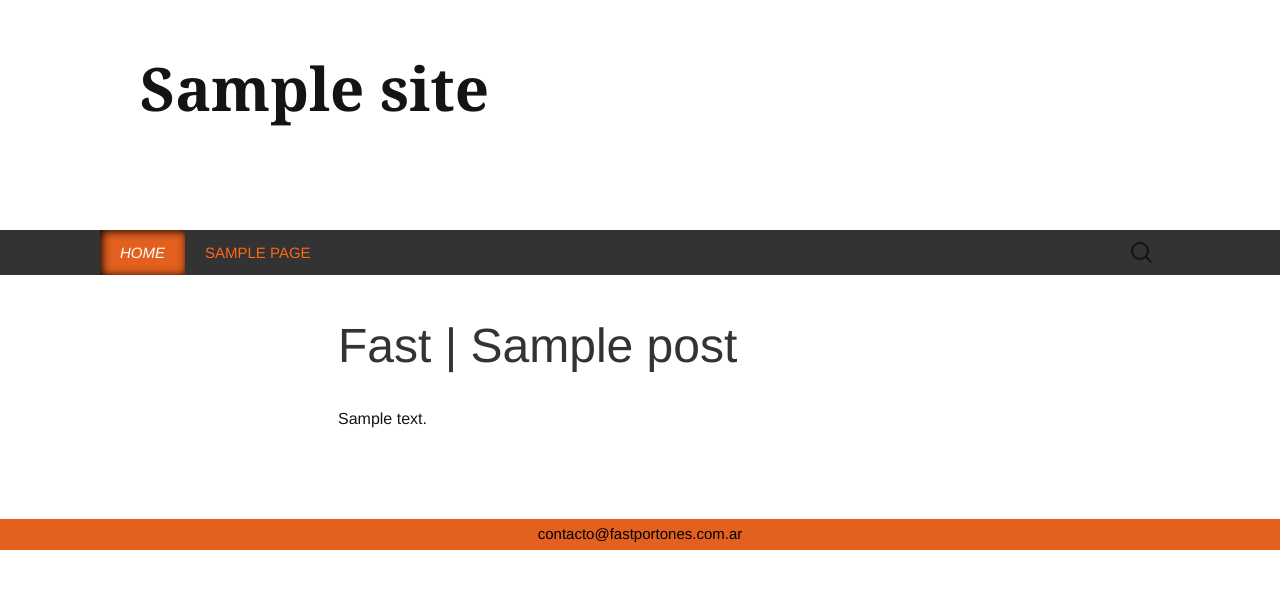
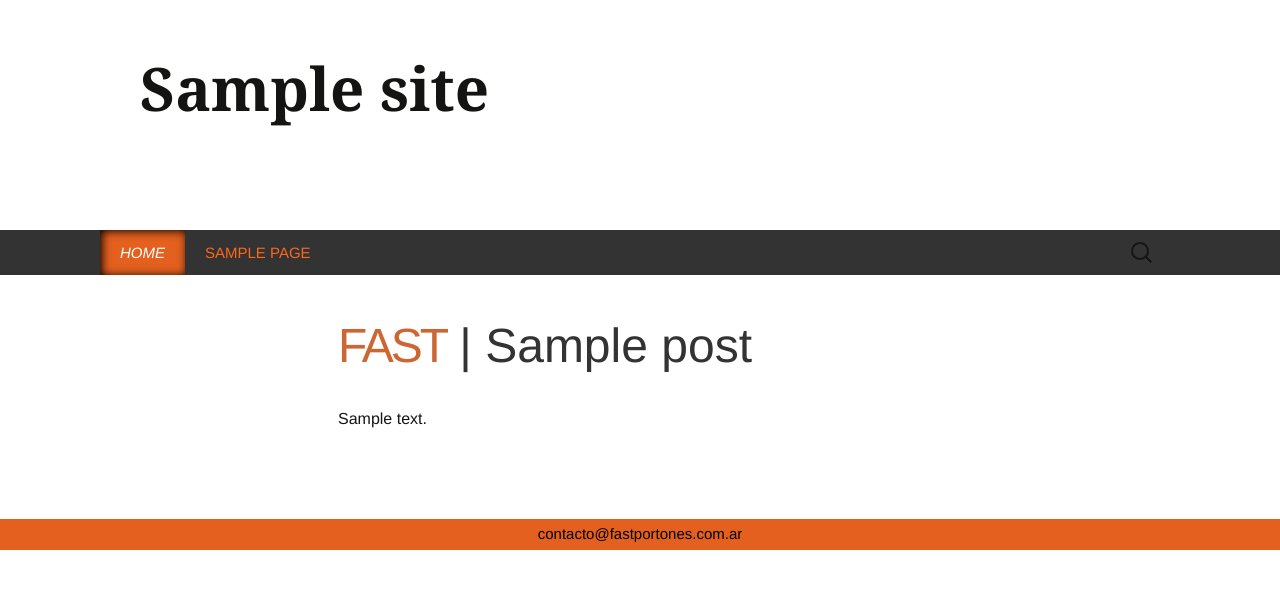
Before and after one commit to cortezcristian/fastportones, a WordPress theme: template themes/twentythirteen/page.php in a window 1280 px wide. Shown: the top 589 px of the page. Run offline with PHP 8.4 and a stand-in for WordPress, Linux system fonts and the light colour scheme; the site name, menu and one post (Sample post) are stand-ins, and other content is empty; some libraries are stand-ins or nearby versions.

Commit message:
Adding style for prefix

```diff
--- a/themes/twentythirteen/style.css
+++ b/themes/twentythirteen/style.css
@@ -1017,6 +1017,12 @@ ul.nav-menu li:hover > ul,
     font-family: Helvetica, Arial, sans-serif;
 }
 
+.entry-title span.fast-entry-title {
+   text-transform: uppercase;
+   color: #C63;
+   letter-spacing: -3px;
+}
+
 .entry-title a {
 	color: #141412;
 }
```
